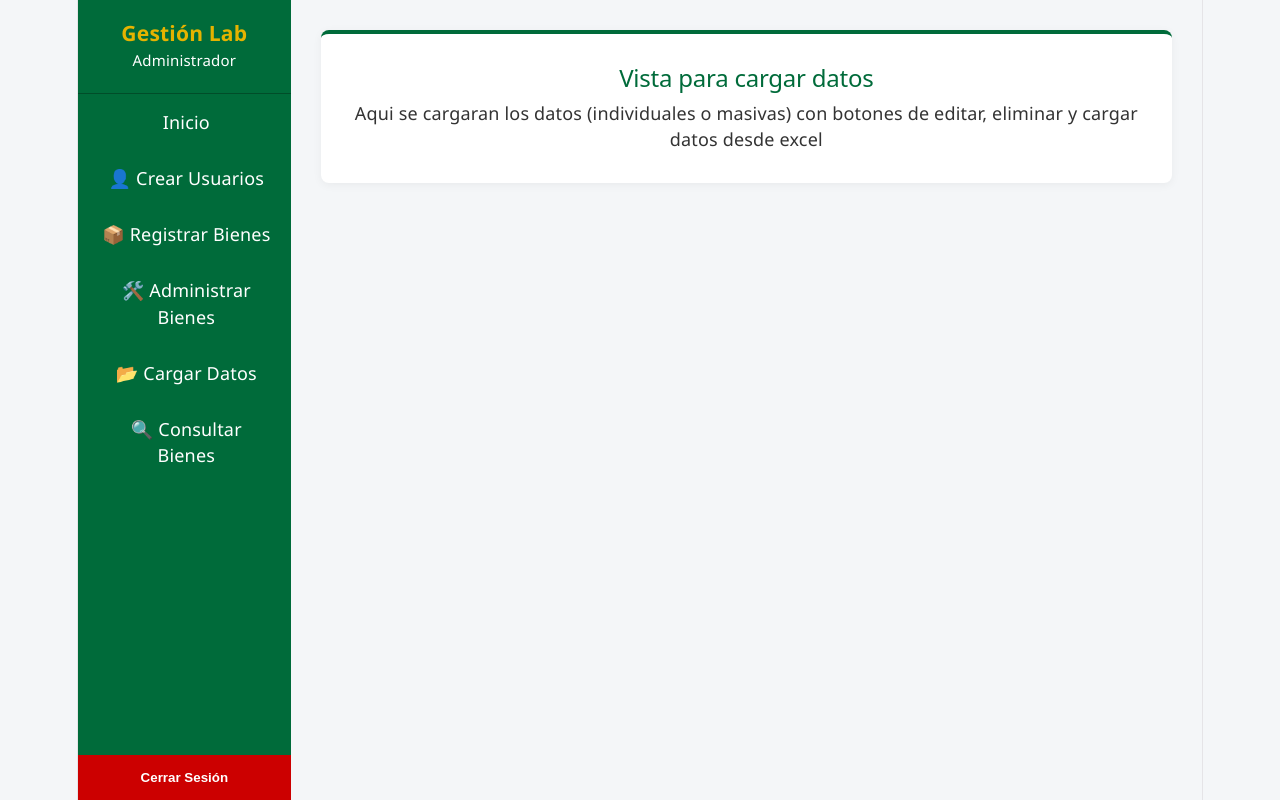
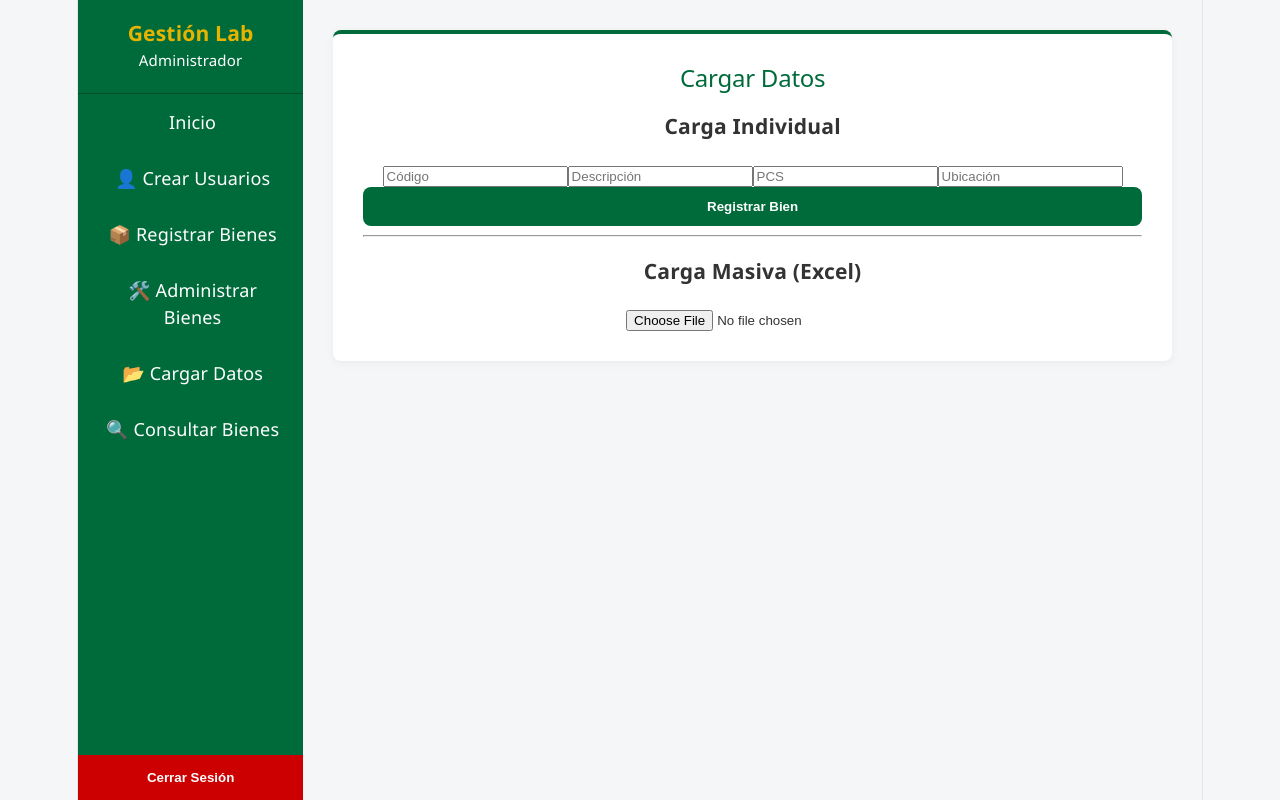
Before and after one commit to Gutierrez101/gestionweb, a React (Vite) app: page /cargar-datos in a window 1280 px wide. Built offline with nearby package versions, Linux system fonts and the light colour scheme.

Commit message:
Implementación de CargarDatos y CrearUsuarios

```diff
--- a/src/views/CargarDatos.jsx
+++ b/src/views/CargarDatos.jsx
@@ -1,10 +1,52 @@
+import { useState } from 'react';
+import * as XLSX from 'xlsx';
+
 export default function CargarDatos() {
+  const [bien, setBien] = useState({ codigo: '', descripcion: '', pcs: '', ubicacion: '' });
+
+  const handleManualSubmit = (e) => {
+    e.preventDefault();
+    console.log("Carga individual:", bien);
+    alert(`Bien ${bien.codigo} registrado con éxito (en consola).`);
+    setBien({ codigo: '', descripcion: '', pcs: '', ubicacion: '' });
+  };
+
+  const handleFileUpload = (e) => {
+    const file = e.target.files[0];
+    const reader = new FileReader();
+    reader.onload = (evt) => {
+      const data = new Uint8Array(evt.target.result);
+      const workbook = XLSX.read(data, { type: 'array' });
+      const sheetName = workbook.SheetNames[0];
+      const worksheet = workbook.Sheets[sheetName];
+      const json = XLSX.utils.sheet_to_json(worksheet);
+      console.log("Carga masiva detectada:", json);
+      alert(`Se han cargado ${json.length} bienes masivamente.`);
+    };
+    reader.readAsArrayBuffer(file);
+  };
+
   return (
     <div className="view-card">
-        <h2>Vista para cargar datos</h2>
-        <p>Aqui se cargaran los datos (individuales o masivas) con botones
-            de editar, eliminar y cargar datos desde excel
-        </p>
+      <h2>Cargar Datos</h2>
+
+      <section>
+        <h3>Carga Individual</h3>
+        <form onSubmit={handleManualSubmit}>
+          <input type="text" placeholder="Código" value={bien.codigo} onChange={(e) => setBien({...bien, codigo: e.target.value})} required />
+          <input type="text" placeholder="Descripción" value={bien.descripcion} onChange={(e) => setBien({...bien, descripcion: e.target.value})} required />
+          <input type="number" placeholder="PCS" value={bien.pcs} onChange={(e) => setBien({...bien, pcs: e.target.value})} required />
+          <input type="text" placeholder="Ubicación" value={bien.ubicacion} onChange={(e) => setBien({...bien, ubicacion: e.target.value})} required />
+          <button type="submit" className="btn-primary">Registrar Bien</button>
+        </form>
+      </section>
+
+      <hr />
+
+      <section>
+        <h3>Carga Masiva (Excel)</h3>
+        <input type="file" accept=".xlsx, .xls" onChange={handleFileUpload} />
+      </section>
     </div>
   );
 }
--- a/src/views/CrearUsuarios.jsx
+++ b/src/views/CrearUsuarios.jsx
@@ -1,8 +1,33 @@
+import { useState } from 'react';
+
 export default function CrearUsuarios() {
+  const [usuario, setUsuario] = useState({ nombre: '', email: '', rol: 'Usuario' });
+
+  const handleCrear = (e) => {
+    e.preventDefault();
+    console.log("Usuario creado:", usuario);
+    alert(`Usuario ${usuario.nombre} creado correctamente.`);
+    setUsuario({ nombre: '', email: '', rol: 'Usuario' });
+  };
+
   return (
     <div className="view-card">
-      <h2>Vista para crear usuarios</h2>
-      <p>Aquí irá el formulario de registro de custodios.</p>
+      <h2>Crear Usuarios</h2>
+      <form onSubmit={handleCrear}>
+        <label>Nombre</label>
+        <input type="text" value={usuario.nombre} onChange={(e) => setUsuario({...usuario, nombre: e.target.value})} required />
+
+        <label>Email</label>
+        <input type="email" value={usuario.email} onChange={(e) => setUsuario({...usuario, email: e.target.value})} required />
+
+        <label>Rol</label>
+        <select value={usuario.rol} onChange={(e) => setUsuario({...usuario, rol: e.target.value})}>
+          <option value="Usuario">Usuario</option>
+          <option value="Administrador">Administrador</option>
+        </select>
+
+        <button type="submit" className="btn-primary">Crear Cuenta</button>
+      </form>
     </div>
   );
 }
```
